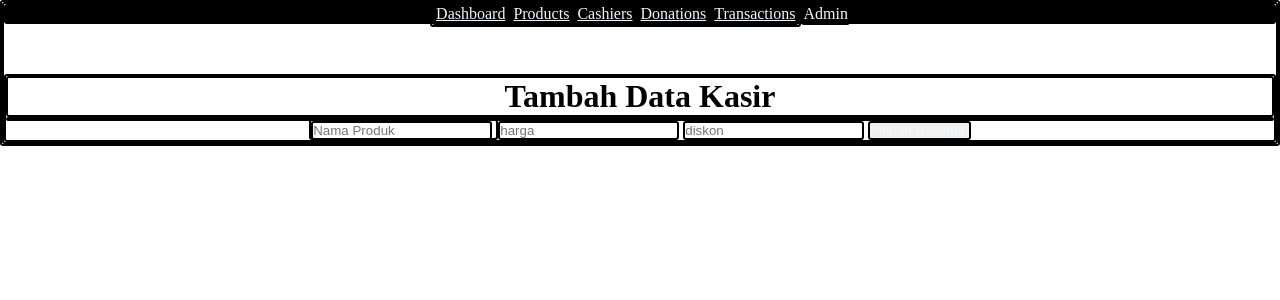
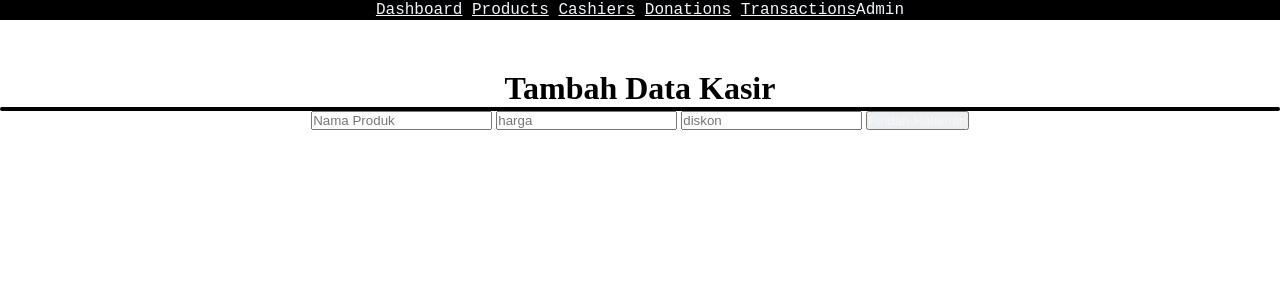
Before and after one commit to ELKADAV/Indomaret_RPL4, a PHP site: page /products/add.php in a window 1280 px wide. Shown: the top 300 px of the page. Run offline with PHP 8.4, Linux system fonts and the light colour scheme.

Commit message:
perbaiki css

```diff
--- a/assets/indomaret.css
+++ b/assets/indomaret.css
@@ -3,8 +3,6 @@
     padding: 0px;
     box-sizing: border-box;
     color: aliceblue;
-    border: 2px solid black;
-    border-radius: 3px;
 }
 .site-header {
     display: flex;
@@ -12,11 +10,18 @@
     align-items: center;
     height: 20px;
     background-color: black;
+    font-family: 'Courier New', Courier, monospace;
 }
 form {
     display: flex;
+    justify-content: center;
     flex-direction: column; /* Mengubah arah menjadi menurun */
     gap: 10px;
+    background-color: bisque;
+    font-family: 'Segoe UI', Tahoma, Geneva, Verdana, sans-serif;
+    border: 2px solid black;
+    border-radius: 5px;
+
 }
 input {
     color: black;
```
